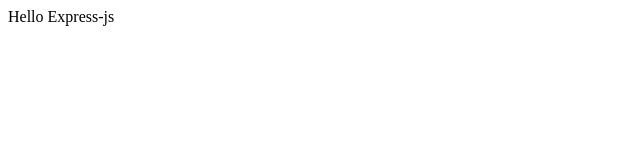
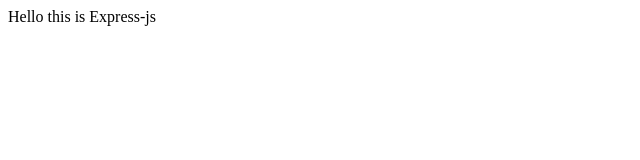
Before and after one commit to Prateeksachdev93/web-server, a website: page public/index.html in a window 1280 px wide. Shown: the full height of the page, 0-640 px from the left. Drawn offline with Linux system fonts and the light colour scheme.

Commit message:
changed index.html

```diff
--- a/public/index.html
+++ b/public/index.html
@@ -5,6 +5,6 @@
     <title>My App!</title>
   </head>
   <body>
-    Hello Express-js
+    Hello this is Express-js
   </body>
 </html>
```
